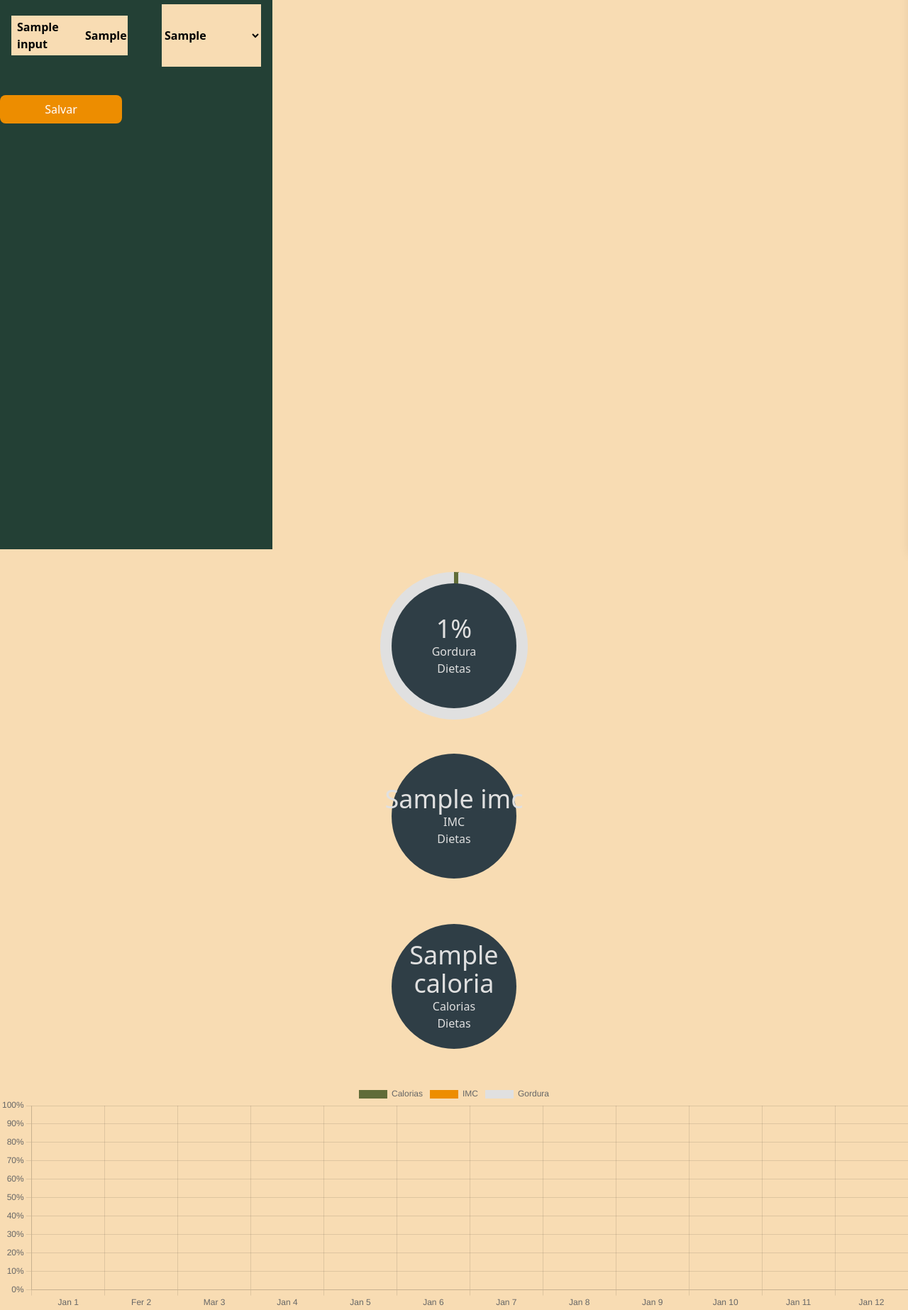
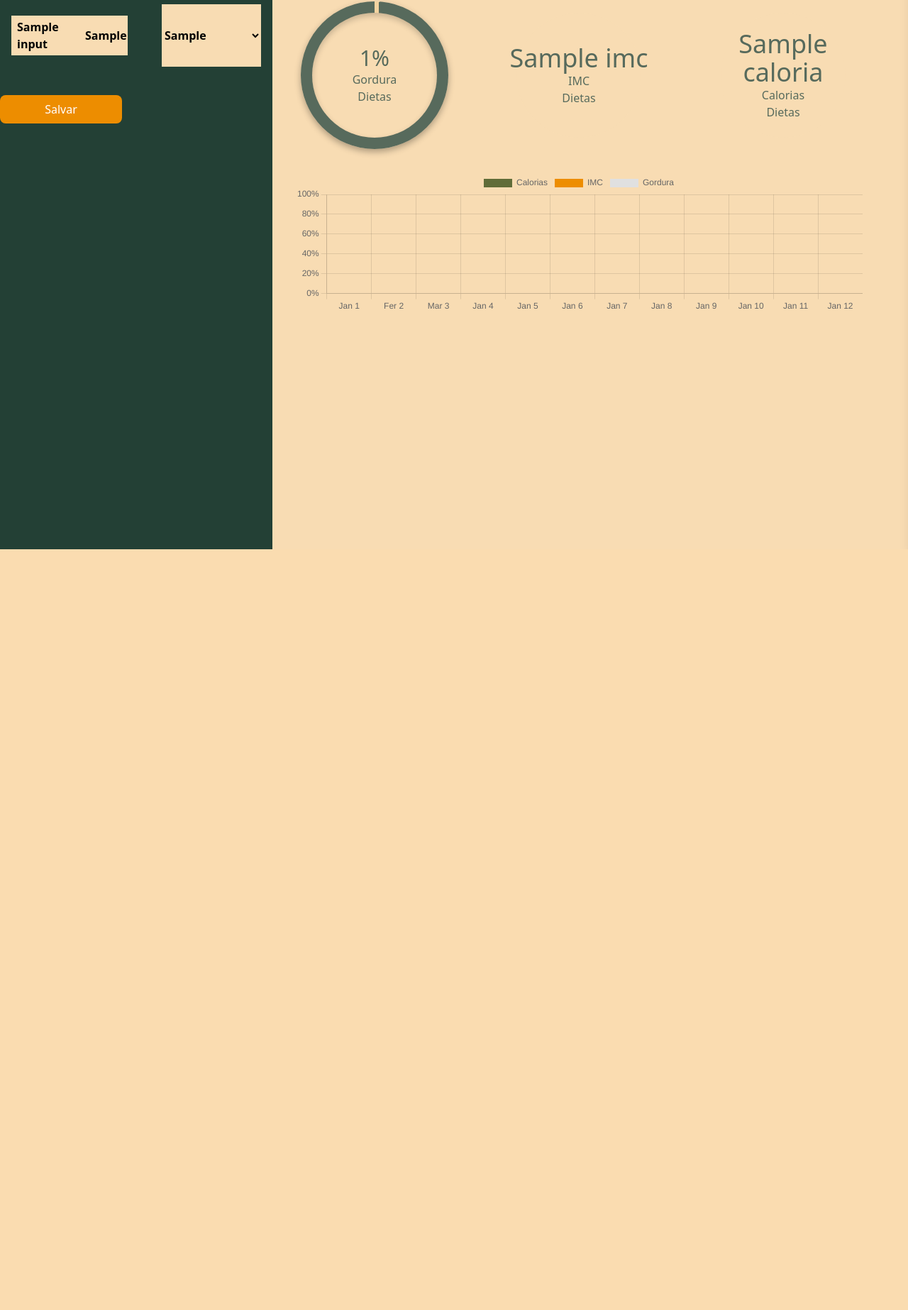
Before and after one commit to amjvidal/Vigorize, a Flask app: template templates/perfil.html in a window 1280 px wide. Shown: the part 96-1942 px from the top of the page at 71% size. After the commit the page ends 870 px from the top, so only its background shows below. Run offline with Flask 3, Linux system fonts and the light colour scheme; the template is opened without the code that fills it: most values are stand-ins (such as "Sample title", 1, 10 or a date in 2020); grey boxes marked "Sample" are stand-in pictures; style sheets or scripts are compiled from the project's sources.

Commit message:
Refatorar estilos de largura e margem em perfil.html

```diff
--- a/templates/perfil.html
+++ b/templates/perfil.html
@@ -40,8 +40,6 @@
             <button id="config-button" class="p-2 bg-[#ED8D00] text-white rounded-lg">Config</button>
         </nav>
     </header>
-    <!-- ABA DE CONFIGURAÇÃO -->
-    <!-- ABA DE CONFIGURAÇÃO -->
     <aside id="config-panel" class="slide-in fixed top-[70px] right-0 h-full w-[440px] bg-[#234035] text-white shadow-lg z-20 justify-center items-center">
         <h2 class="text-xl font-bold mb-4">Configurações</h2>
         <div class="p-4 ">
@@ -77,16 +75,16 @@
             </form>
         </div>
     </aside>
-    <!-- PRINCIPAL-->
-    <!-- PRINCIPAL-->
-    <main class="pt-[70px]">
+
+    <!-- PRINCIPAL -->
+    <main class="pt-[70px] flex space-x-8">
+        <!-- Div de Dados Pessoais -->
         <div class=" bg-[#234035] space-y-2 h-screen w-[30%] ">
             <div class="">
                 <h3 class="text-white">Dados Pessoais</h3>
             </div>
             <!-- FORMULÁRIO DE ATUALIZAÇÃO  -->
-            <!-- FORMULÁRIO DE ATUALIZAÇÃO  -->
-            <form id="form_update_profile"action="{{ url_for('perfil.pagina_perfil')}}" method="POST" >
+            <form id="form_update_profile"action="{{ url_for('perfil.pagina_perfil')}}" method="POST">
                 <input type="hidden" name="action" value="update_profile">
                 <div class="grid grid-cols-2 gap-y-10 gap-x-10">
                     {% for input in inputs %}
@@ -98,64 +96,71 @@
                             name="{{ input.name }}"
                             max="{{ input.max }}"
                             min="{{ input.min }}"
-                            value="{{ input.value}}">
+                            value="{{ input.value }}">
                         </div>
                     {% endfor %}
                     <select class="bg-[#F8DCB3] mx-4 py-4 outline-none border-0 text-left placeholder:text-black font-semibold form-control max-w-[200px] float-start"
                     name="fisico"
                     required>
-                        <option value = "{{atividade_user}}" selected>{{atividade_user}}</option>
-                        {% for fisico in fisicos%}
-                        {%if fisico != atividade_user%}
-                            <option value = "{{ fisico }}">{{ fisico }}</option>
-
-                        {%endif%}
+                        <option value="{{ atividade_user }}" selected>{{ atividade_user }}</option>
+                        {% for fisico in fisicos %}
+                        {% if fisico != atividade_user %}
+                            <option value="{{ fisico }}">{{ fisico }}</option>
+                        {% endif %}
                         {% endfor %}
                     </select>
                     <button class="p-2 bg-[#ED8D00] text-white rounded-lg">Salvar</button>
                 </div>
             </form>
         </div>
-        <div class="flex justify-center mt-8">
+
+        <!-- Div com os Círculos -->
+        <!-- DIV COM OS CÍRCULOS E O GRÁFICO -->
+        <div class="flex-col items-center justify-center mt-7 ">
+            <!-- Div com os Círculos -->
+            <div class="flex justify-center space-x-20">
+                <!-- Primeiro círculo -->
                 <div class="relative w-52 h-52 rounded-full flex items-center justify-center"
-                 style="background-image: conic-gradient(#606c38 {{ percent_gordura }}%, #e0e0e0 {{ percent_gordura }}%)">
-                <div class="absolute w-44 h-44 bg-[#2f3e46] rounded-full"></div>
-                <div class="relative text-[#e0e0e0] text-4xl text-center">
+                style="background-image: conic-gradient(#F3D3A0 {{ percent_gordura }}%, #576A5C {{ percent_gordura }}%);
+                        box-shadow: 0 4px 10px rgba(0, 0, 0, 0.3);">
+                        <div class="absolute w-44 h-44 bg-[#F8DCB3] rounded-full"
+                        style="box-shadow: inset 0 4px 8px rgba(0, 0, 0, 0.2);"> <!-- Sombra interna -->
+                        </div>
+                <div class="relative text-[#576A5C] text-3xl text-center">
                     {{ percent_gordura }}%
                     <div class="text-base">Gordura<br>Dietas</div>
                 </div>
             </div>
-        </div>
-        <div class="flex justify-center mt-8">
+
+
+                <!-- Segundo círculo -->
                 <div class="relative w-52 h-52 rounded-full flex items-center justify-center"
-                 style="background-image: conic-gradient(#606c38 {{ imc }}%, #e0e0e0 {{ imc }}%)">
-                <div class="absolute w-44 h-44 bg-[#2f3e46] rounded-full"></div>
-                <div class="relative text-[#e0e0e0] text-4xl text-center">
+                    style="background-image: conic-gradient(#ffffff {{ imc }}%, #576A5C {{ imc }}%)">
+                    <div class="absolute w-44 h-44 bg-[#F8DCB3] rounded-full"></div>
+                    <div class="relative text-[#576A5C] text-4xl text-center">
                         {{ imc }}
                         <div class="text-base">IMC<br>Dietas</div>
                     </div>
                 </div>
-        </div>
-        <div class="flex justify-center mt-8">
+
+                <!-- Terceiro círculo -->
                 <div class="relative w-52 h-52 rounded-full flex items-center justify-center"
-                 style="background-image: conic-gradient(#606c38 {{ caloriaMedia }}%, #e0e0e0 {{ caloriaMedia }}%)">
-                <div class="absolute w-44 h-44 bg-[#2f3e46] rounded-full"></div>
-                <div class="relative text-[#e0e0e0] text-4xl text-center">
+                    style="background-image: conic-gradient(#F8DCB3 {{ caloriaMedia }}%, #576A5C {{ caloriaMedia }}%)">
+                    <div class="absolute w-44 h-44 bg-[#F8DCB3] rounded-full"></div>
+                    <div class="relative text-[#576A5C] text-4xl text-center">
                         {{ caloria }}
                         <div class="text-base">Calorias<br>Dietas</div>
                     </div>
                 </div>
             </div>
 
+            <!-- Adiciona o gráfico abaixo dos círculos -->
+            <div class="flex justify-center mt-8 w-full">
+                <canvas id="activityGrowthChart" width="800" height="200"></canvas>
+            </div>
+        </div>
 
 
-
-        <!-- Adiciona o gráfico -->
-        <!-- Adiciona o gráfico -->
-        <div class="flex justify-center mt-8">
-            <canvas id="activityGrowthChart" width="400" height="100"></canvas>
-        </div>
-    </main>
 
     {% with messages = get_flashed_messages(with_categories=True) %}
         {% if messages %}
```
Lines whose indentation alone changed are shown as unchanged.
